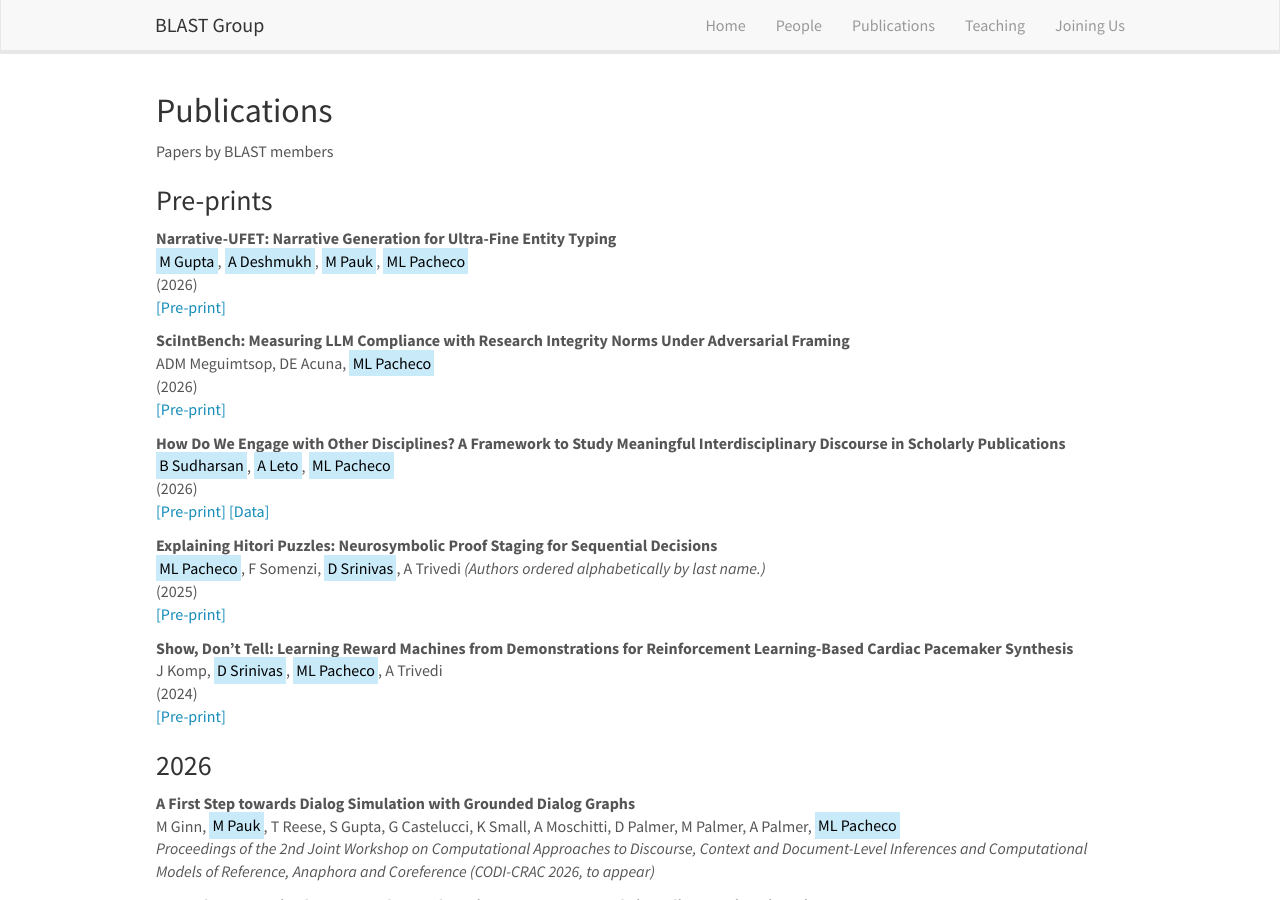
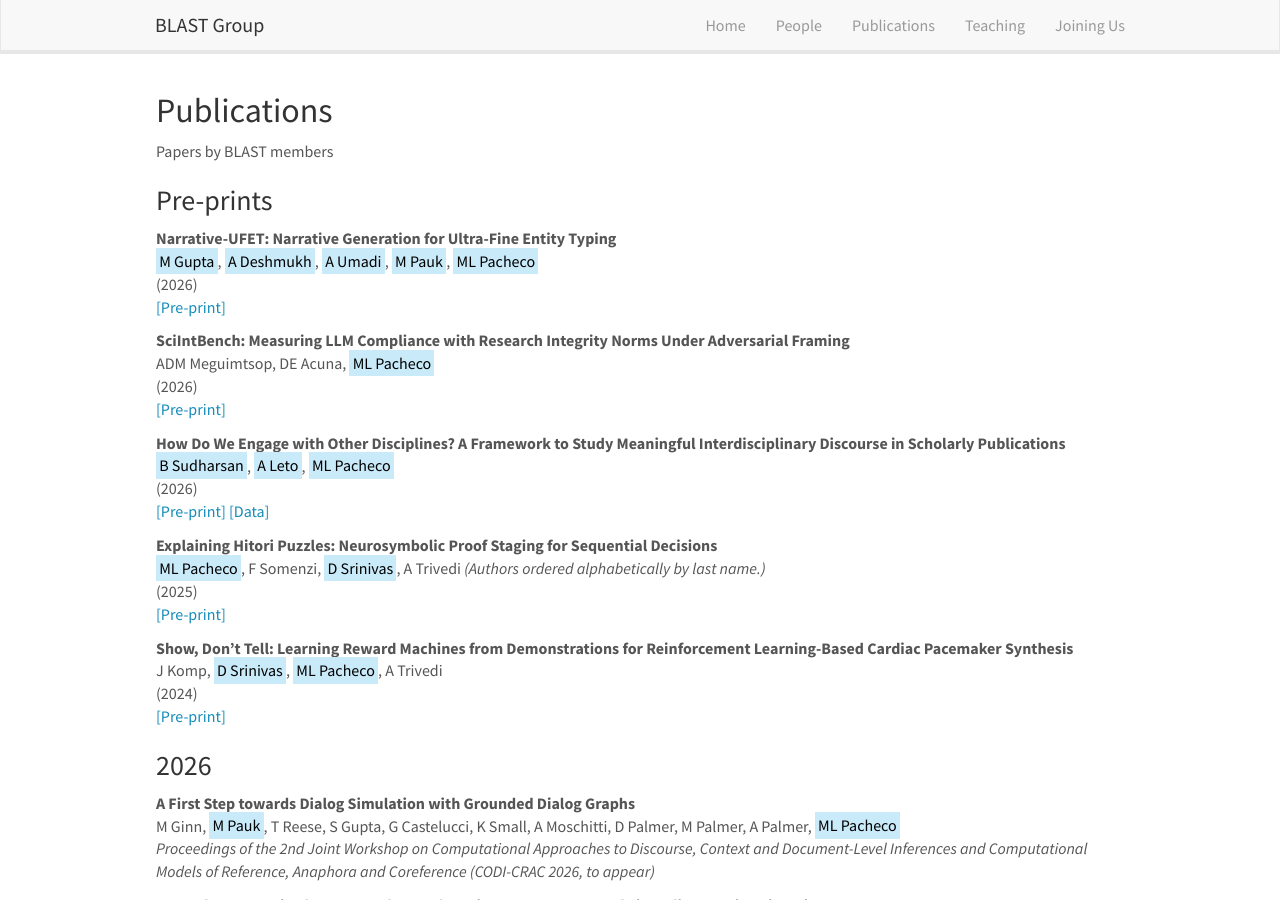
Before and after one commit to blast-cu/blast-cu.github.io, a Jekyll site: the page built from _pages/publications.md, in a window 1280 px wide and 900 px high. Built offline with Jekyll 4.4.1, drawn with Linux system fonts in a browser that asks for light colours; nearby versions of some CDN libraries.

Commit message:
Update publist_preprint.yml

```diff
--- a/_data/publist_preprint.yml
+++ b/_data/publist_preprint.yml
@@ -1,5 +1,5 @@
 - title: "Narrative-UFET: Narrative Generation for Ultra-Fine Entity Typing"
-  authors: <mark>M Gupta</mark>, <mark>A Deshmukh</mark>, <mark>M Pauk</mark>, <mark>ML Pacheco</mark>
+  authors: <mark>M Gupta</mark>, <mark>A Deshmukh</mark>, <mark>A Umadi</mark>, <mark>M Pauk</mark>, <mark>ML Pacheco</mark>
   highlight: 0
   link:
     url: https://arxiv.org/abs/2606.27598
```
